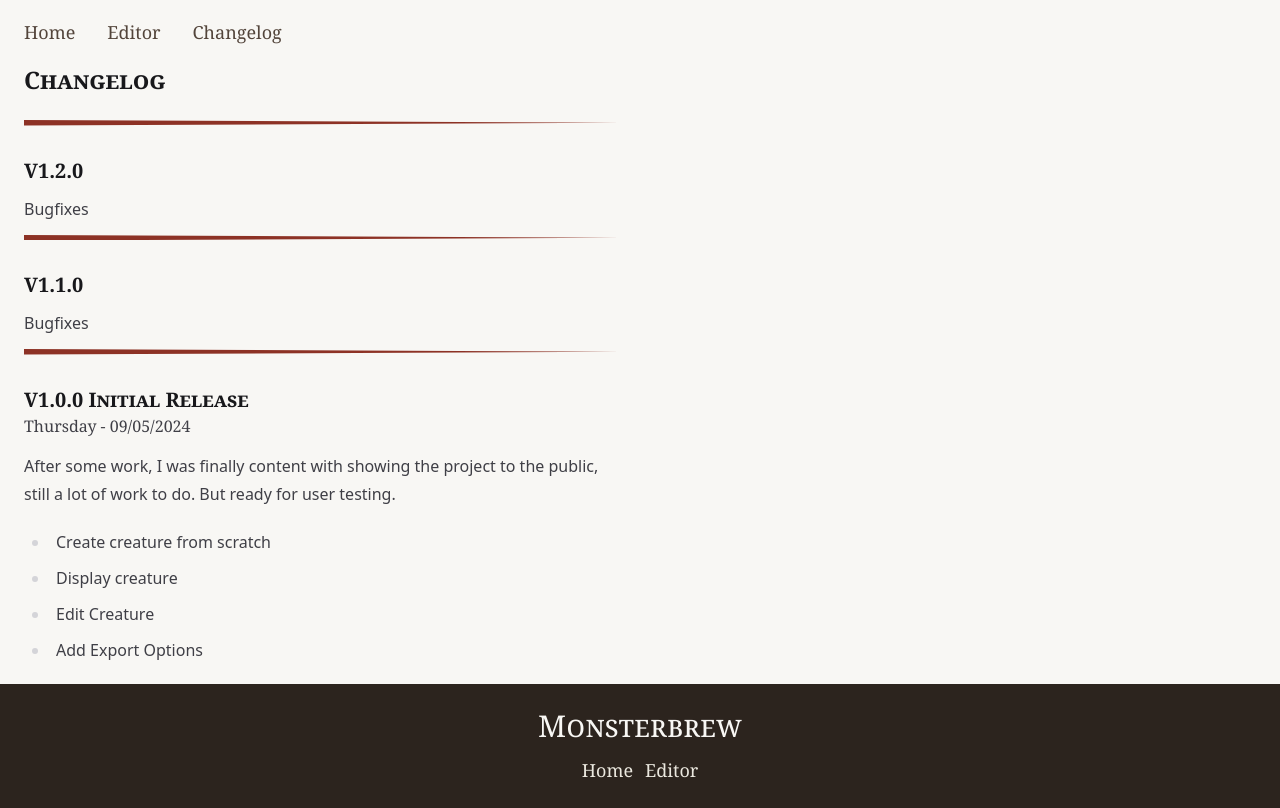
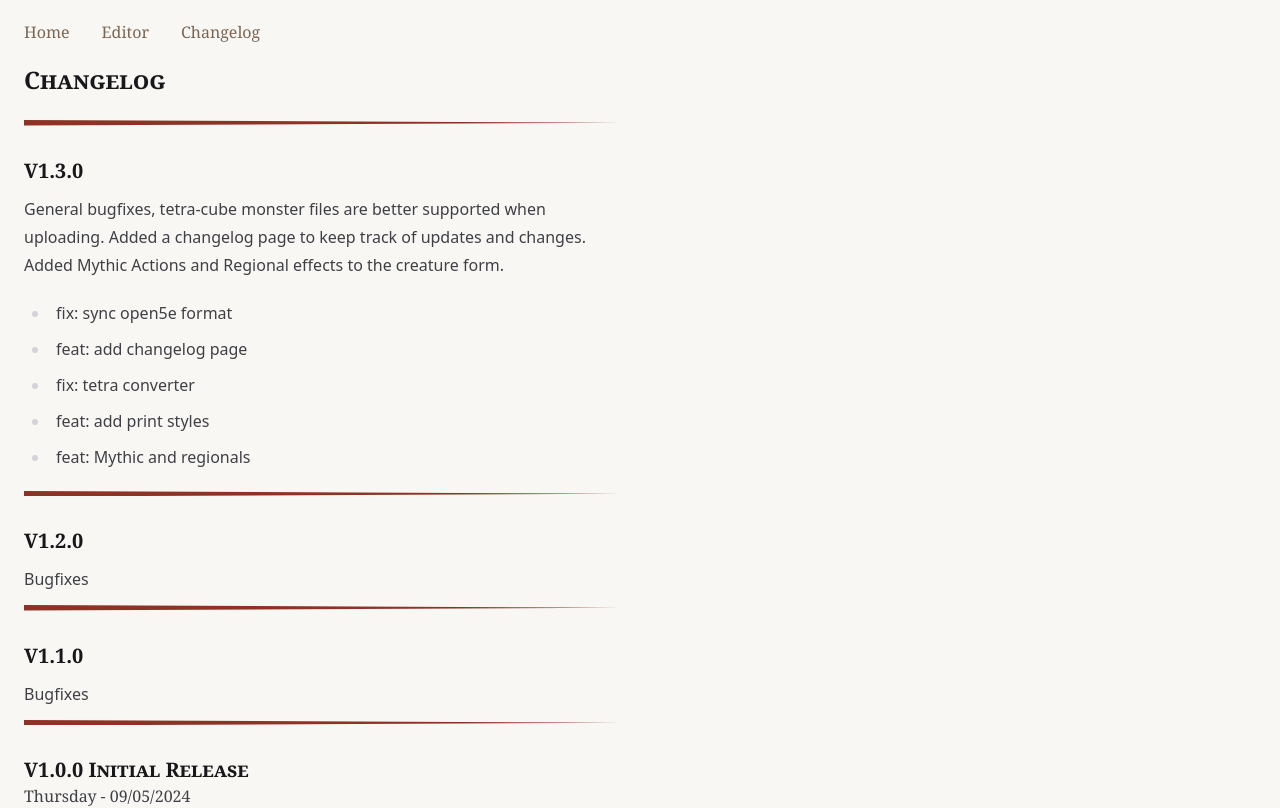
Before and after one commit to aaronsts/monsterbrew, a Next.js app: page /changelog in a window 1280 px wide. Shown: the top 808 px of the page. Built offline with nearby package versions, Linux system fonts and the light colour scheme; a web font is replaced by a local one.

Commit message:
feat: update changelog + update styling for navbar

```diff
--- a/src/app/changelog/page.tsx
+++ b/src/app/changelog/page.tsx
@@ -4,6 +4,23 @@ export default async function Changelog() {
 	return (
 		<div className="prose prose-zinc prose-h3:mb-0 prose-h3:leading-tight prose-p:my-3">
 			<h2>Changelog</h2>
+			<Divider />
+			<div>
+				<h3>V1.3.0</h3>
+				<p>
+					General bugfixes, tetra-cube monster files are better supported when
+					uploading. Added a changelog page to keep track of updates and
+					changes. Added Mythic Actions and Regional effects to the creature
+					form.
+				</p>
+				<ul>
+					<li>fix: sync open5e format</li>
+					<li>feat: add changelog page</li>
+					<li>fix: tetra converter</li>
+					<li>feat: add print styles</li>
+					<li>feat: Mythic and regionals</li>
+				</ul>
+			</div>
 			<div>
 				<Divider />
 				<h3>V1.2.0</h3>
--- a/src/components/ui/navigation-menu.tsx
+++ b/src/components/ui/navigation-menu.tsx
@@ -41,7 +41,7 @@ NavigationMenuList.displayName = NavigationMenuPrimitive.List.displayName;
 const NavigationMenuItem = NavigationMenuPrimitive.Item;
 
 const navigationMenuTriggerStyle = cva(
-	"group inline-flex w-max items-center justify-center border-transparent text-cararra-900 border-b px-3 py-1  font-medium transition-all text-lg hover:border-cararra-700 focus:bg-zinc-100 focus:text-zinc-900 focus:outline-none disabled:pointer-events-none font-short disabled:opacity-50 data-[active]:bg-zinc-100/50 data-[state=open]:bg-zinc-100/50 dark:bg-zinc-950 dark:hover:bg-zinc-800 dark:hover:text-zinc-50 dark:focus:bg-zinc-800 dark:focus:text-zinc-50 dark:data-[active]:bg-zinc-800/50 dark:data-[state=open]:bg-zinc-800/50"
+	"group inline-flex w-max items-center justify-center border-transparent text-cararra-700 font-short border-b px-3 py-1 transition-all hover:text-cararra-950 disabled:pointer-events-none disabled:opacity-50 data-[active]:bg-cararra-700 data-[state=open]:bg-zinc-100/50 dark:bg-zinc-950 dark:hover:bg-zinc-800 dark:hover:text-zinc-50 dark:focus:bg-zinc-800 dark:focus:text-zinc-50 dark:data-[active]:bg-zinc-800/50 dark:data-[state=open]:bg-zinc-800/50"
 );
 
 const NavigationMenuTrigger = React.forwardRef<
@@ -87,7 +87,7 @@ const NavigationMenuViewport = React.forwardRef<
 	<div className={cn("absolute left-0 top-full flex justify-center")}>
 		<NavigationMenuPrimitive.Viewport
 			className={cn(
-				"origin-top-center relative mt-1.5 h-[var(--radix-navigation-menu-viewport-height)] w-full overflow-hidden rounded-md border border-zinc-200 bg-white text-zinc-950 shadow data-[state=open]:animate-in data-[state=closed]:animate-out data-[state=closed]:zoom-out-95 data-[state=open]:zoom-in-90 md:w-[var(--radix-navigation-menu-viewport-width)] dark:border-zinc-800 dark:bg-zinc-950 dark:text-zinc-50",
+				"origin-top-center relative mt-1.5 h-[var(--radix-navigation-menu-viewport-height)] w-full overflow-hidden rounded-md border border-zinc-200 bg-cararra-200 text-cararra-950  shadow data-[state=open]:animate-in data-[state=closed]:animate-out data-[state=closed]:zoom-out-95 data-[state=open]:zoom-in-90 md:w-[var(--radix-navigation-menu-viewport-width)] dark:border-zinc-800 dark:bg-zinc-950 dark:text-zinc-50",
 				className
 			)}
 			ref={ref}
```
